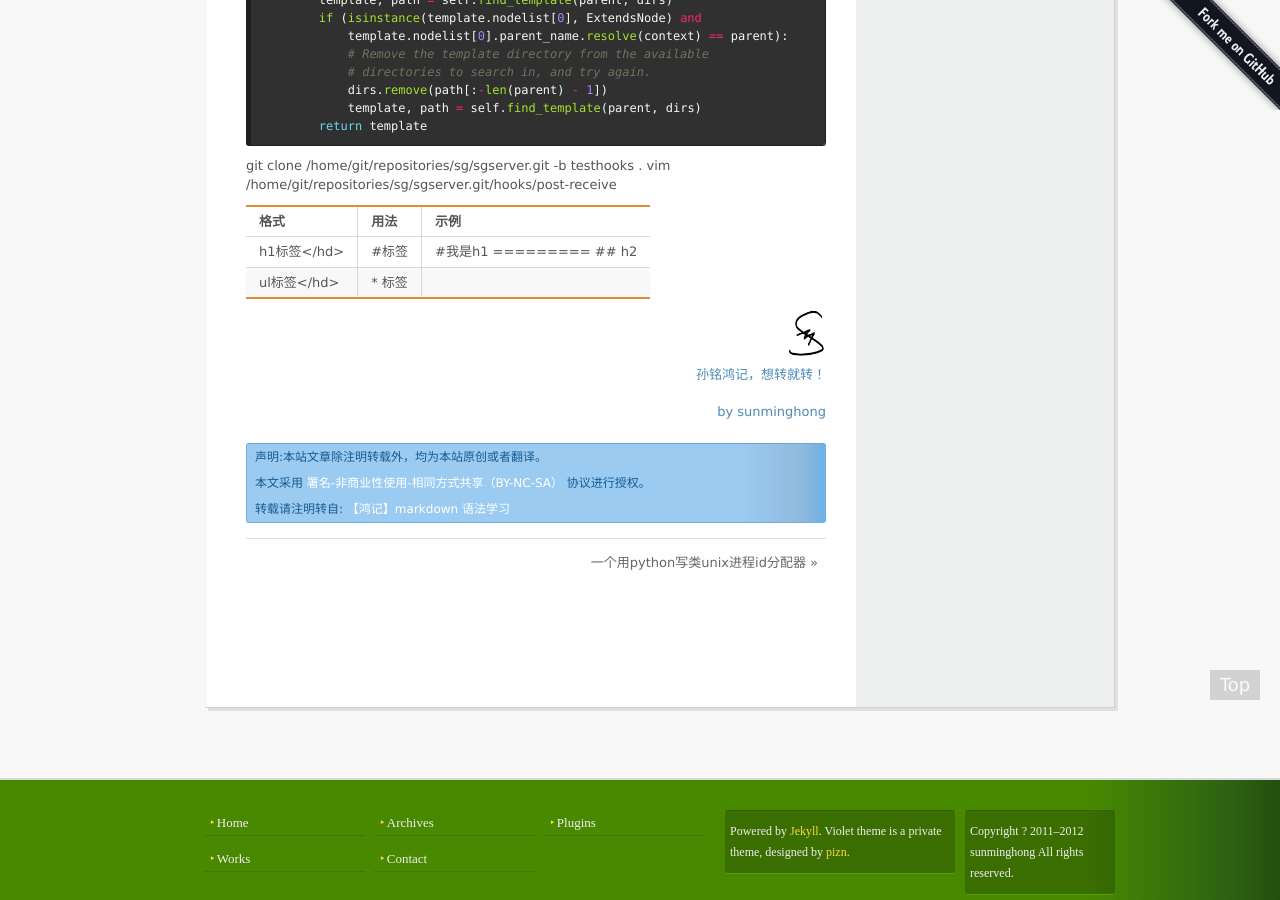
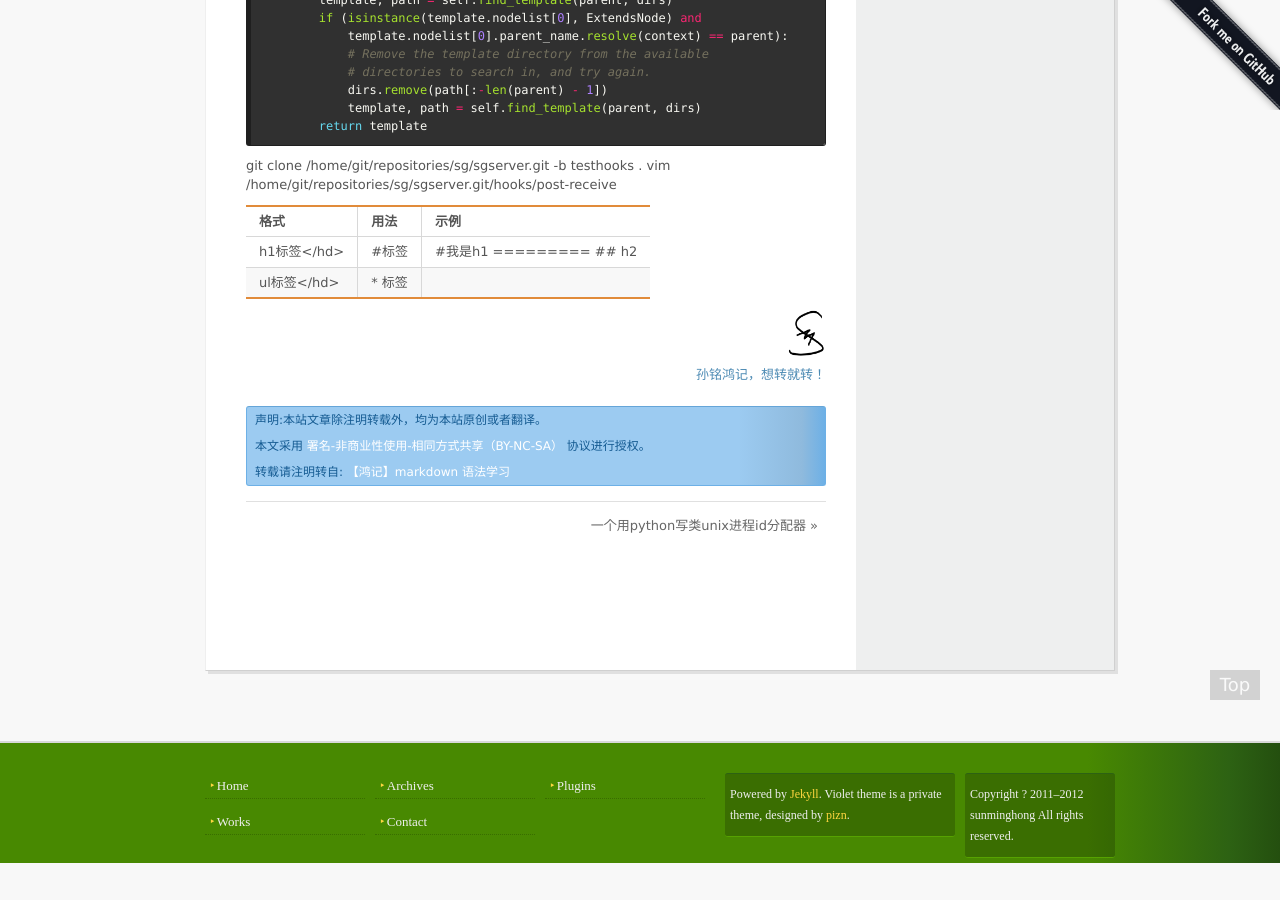
Before and after one commit to sunminghong/sunminghong.github.com, a Jekyll site: the page built from _posts/2011-09-23-markdown.md, in a window 1280 px wide and 900 px high, scrolled down 1372 px. Built offline with Jekyll 4.4.1, drawn with Linux system fonts in a browser that asks for light colours; Markdown is read by kramdown in place of the engine named in the settings; comment, search, counter and statistics services are not loaded; after the commit the page ends 2235 px from its top, so only the background shows below that.

```diff
--- a/_layouts/post.html
+++ b/_layouts/post.html
@@ -22,8 +22,6 @@
                             {{ content }}
 							<p id="writeby"><img src="/images/smhlogo.png" border="0" alt="孙铭鸿logo"/><br>
 <a href="http://www.cnblogs.com/yihuiso">孙铭鸿记，想转就转！</a></p>
-
-							<p style="text-align:right;"><a href="http://blog.5d13.cn" target="_blank" rel="nofollow">by sunminghong</a></p>
                         </div>
                         <div class="v-announce">
 							<p>声明:本站文章除注明转载外，均为本站原创或者翻译。 <br/>本文采用 <a href="http://creativecommons.org/licenses/by-nc-sa/3.0/" target="_blank" rel="nofollow" title="署名-非商业性使用-相同方式共享">署名-非商业性使用-相同方式共享（BY-NC-SA）</a> 协议进行授权。<br/> 转载请注明转自: <a href="{{ page.url }}" title="{{ page.title }}" rel="nofollow">【鸿记】{{ page.title }}</a></p>
```
